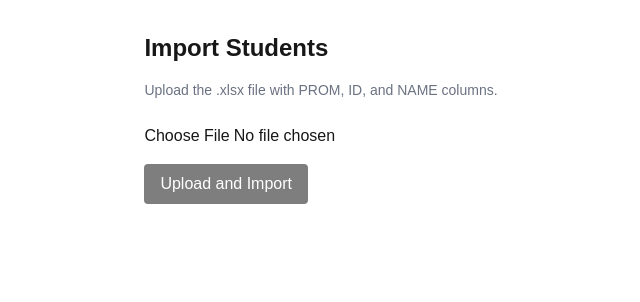
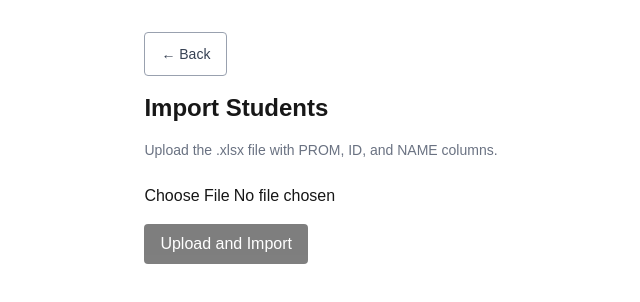
Before and after one commit to SearchGabx/QROA, a Next.js app: page /admin/import in a window 1280 px wide. Shown: the top 302 px of the page, without its empty margins (319-959 px from the left). Built offline with nearby package versions, Linux system fonts and the light colour scheme.

Commit message:
Added Backbutton feature to admin pages

```diff
--- a/app/admin/import/page.tsx
+++ b/app/admin/import/page.tsx
@@ -1,6 +1,7 @@
 "use client";
 
 import { useState } from "react";
+import BackButton from "@/components/Backbutton";
 
 type ImportResult = {
   processed: number;
@@ -46,6 +47,9 @@ export default function ImportStudentsPage() {
 
   return (
     <main className="max-w-xl mx-auto p-8">
+      <div className="mb-4">
+        <BackButton fallbackHref="/admin" />
+      </div>
       <h1 className="text-2xl font-semibold mb-4">Import Students</h1>
       <p className="text-sm text-gray-500 mb-6">
         Upload the .xlsx file with PROM, ID, and NAME columns.
--- a/app/admin/meetings/[id]/page.tsx
+++ b/app/admin/meetings/[id]/page.tsx
@@ -2,6 +2,7 @@
 
 import { useEffect, useState } from "react";
 import { useParams } from "next/navigation";
+import BackButton from "@/components/Backbutton";
 
 type Summary = { total: number; full: number; partial: number; absent: number };
 
@@ -35,6 +36,9 @@ export default function MeetingReportPage() {
 
   return (
     <div style={{ padding: 24 }}>
+      <div style={{ marginBottom: 16 }}>
+        <BackButton fallbackHref="/admin/meetings" />
+      </div>
       <h1>Meeting Attendance</h1>
       {error && <p style={{ color: "red" }}>{error}</p>}
       {summary ? (
--- a/app/admin/meetings/page.tsx
+++ b/app/admin/meetings/page.tsx
@@ -2,6 +2,7 @@
 
 import { useEffect, useState, FormEvent } from "react";
 import Link from "next/link";
+import BackButton from "@/components/Backbutton";
 
 type Meeting = {
   id: string;
@@ -94,6 +95,9 @@ export default function MeetingsPage() {
 
   return (
     <main className="max-w-xl mx-auto p-8">
+      <div className="mb-4">
+        <BackButton fallbackHref="/admin" />
+      </div>
       <h1 className="text-2xl font-semibold mb-6">Meetings</h1>
 
       <form
--- a/app/admin/scan/page.tsx
+++ b/app/admin/scan/page.tsx
@@ -3,7 +3,7 @@
 import { useEffect, useRef, useState, Suspense } from "react";
 import { useSearchParams } from "next/navigation";
 import { Html5QrcodeScanner } from "html5-qrcode";
-import Link from "next/link";
+import BackButton from "@/components/Backbutton";
 
 type ScanType = "START" | "END";
 
@@ -101,9 +101,7 @@ function ScanPageInner() {
         <p className="text-red-600 mb-4">
           No meeting selected.
         </p>
-        <Link href="/admin/meetings" className="text-blue-600 underline">
-          Go back to Meetings
-        </Link>
+        <BackButton fallbackHref="/admin/meetings" />
       </main>
     );
   }
@@ -112,9 +110,7 @@ function ScanPageInner() {
     <main className="max-w-xl mx-auto p-8">
       <div className="flex justify-between items-center mb-4">
         <h1 className="text-2xl font-semibold">Scan Attendance</h1>
-        <Link href="/admin/meetings" className="text-sm text-blue-600 underline">
-          Back to Meetings
-        </Link>
+        <BackButton fallbackHref="/admin/meetings" />
       </div>
 
       <div className="flex gap-2 mb-4">
--- /dev/null
+++ b/components/Backbutton.tsx
@@ -0,0 +1,24 @@
+"use client";
+
+import { useRouter } from "next/navigation";
+
+export default function BackButton({ fallbackHref = "/" }: { fallbackHref?: string }) {
+  const router = useRouter();
+
+  function handleBack() {
+    if (window.history.length > 1) {
+      router.back();
+    } else {
+      router.push(fallbackHref);
+    }
+  }
+
+  return (
+    <button
+      onClick={handleBack}
+      className="text-sm text-gray-700 border border-gray-400 rounded px-4 py-2 min-h-11 active:bg-gray-100"
+    >
+      ← Back
+    </button>
+  );
+}
```
